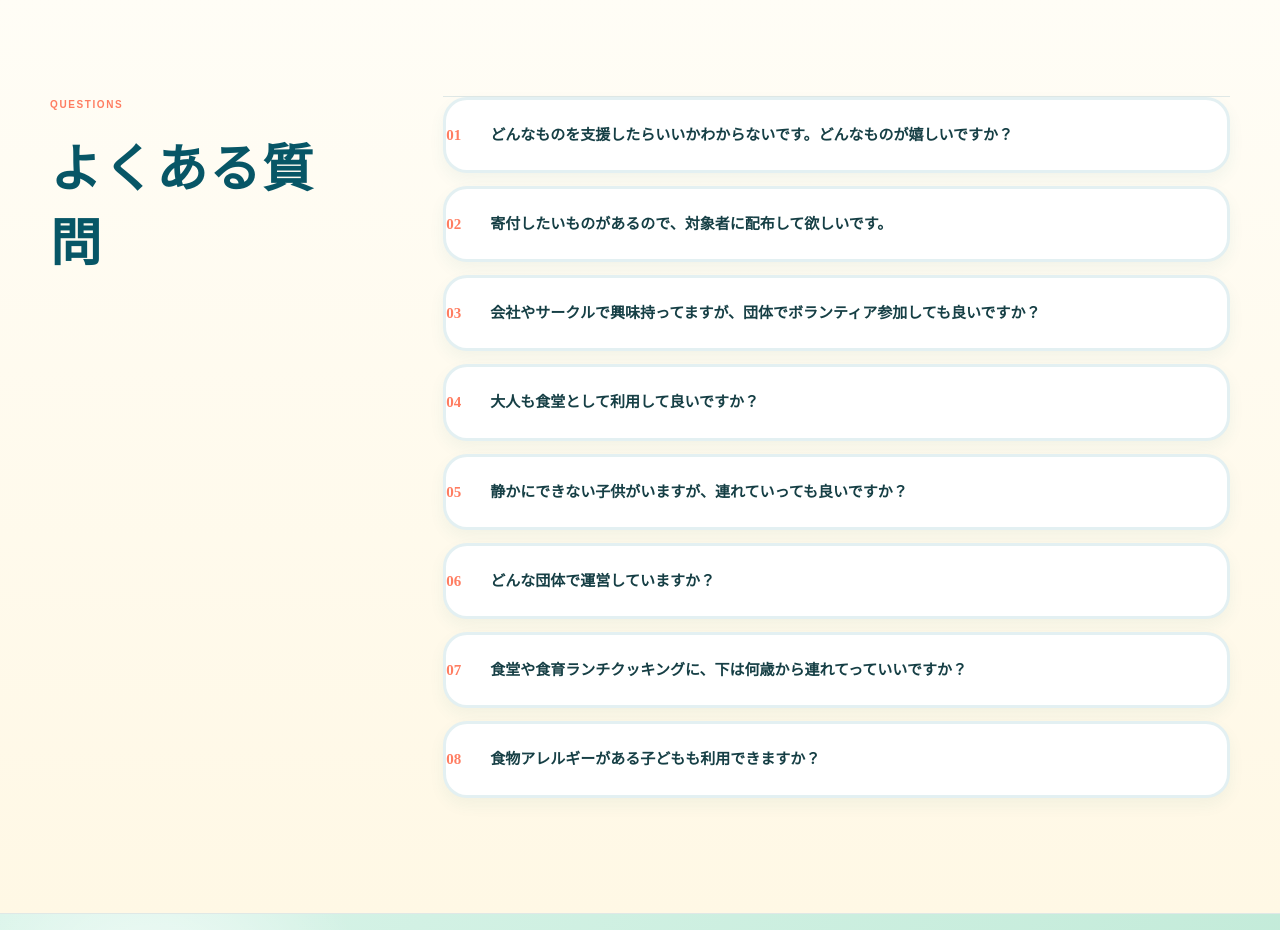
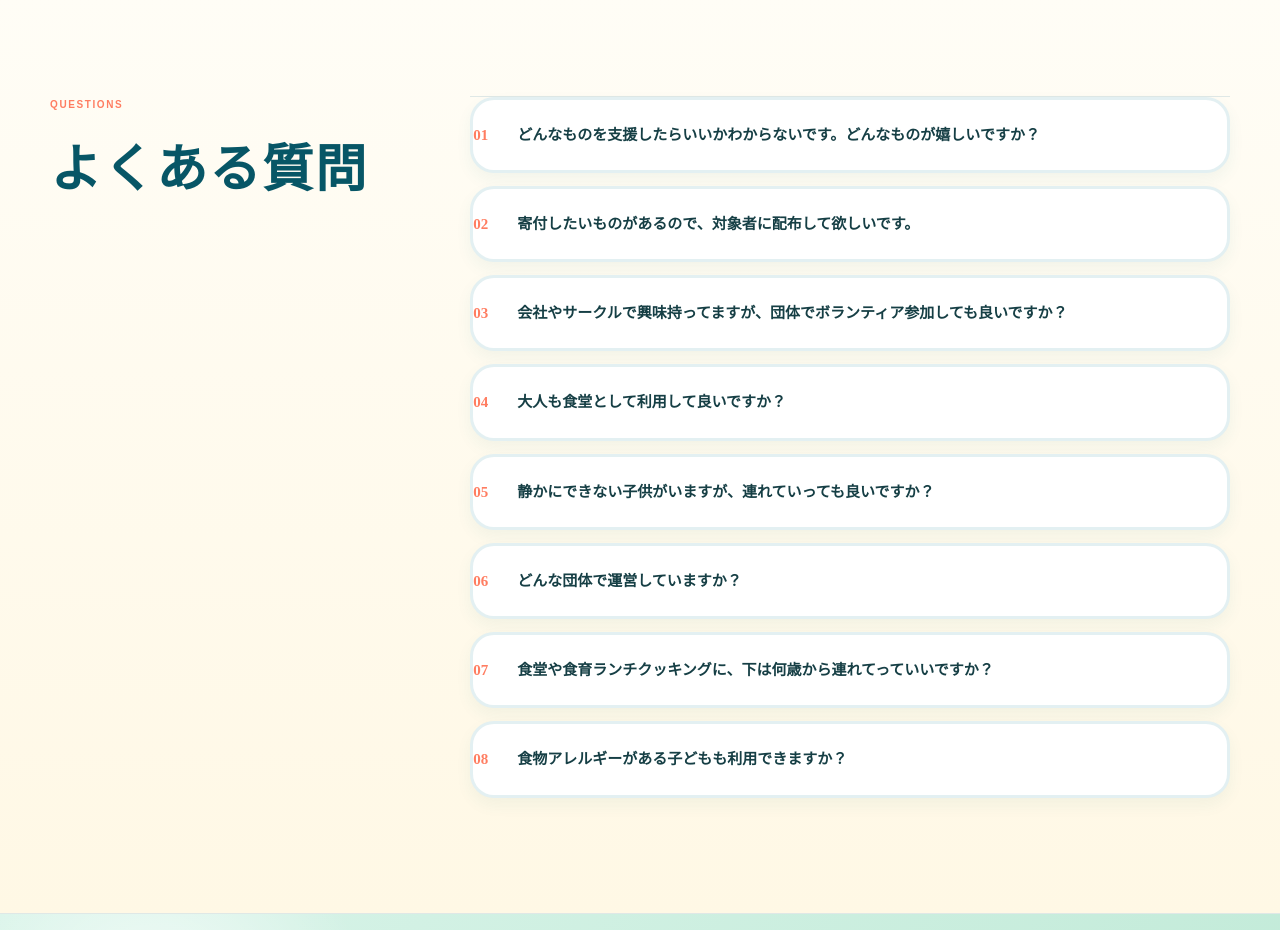
Before and after one commit to SUKOYAKASHOKUDO/sukoyaka-shokudo, a Next.js app: page / in a window 1280 px wide. Shown: the part 3700-4630 px from the top of the page. Built offline with nearby package versions, Linux system fonts and the light colour scheme.

Commit message:
Keep FAQ heading on one line

```diff
--- a/app/storybook-world.css
+++ b/app/storybook-world.css
@@ -605,6 +605,10 @@ body::selection {
   font-weight: 900;
   letter-spacing: 0.035em;
   line-height: 1.45;
+}
+
+.mashiro-faq-grid h2 {
+  white-space: nowrap;
 }
 
 .mashiro-kicker,
```
